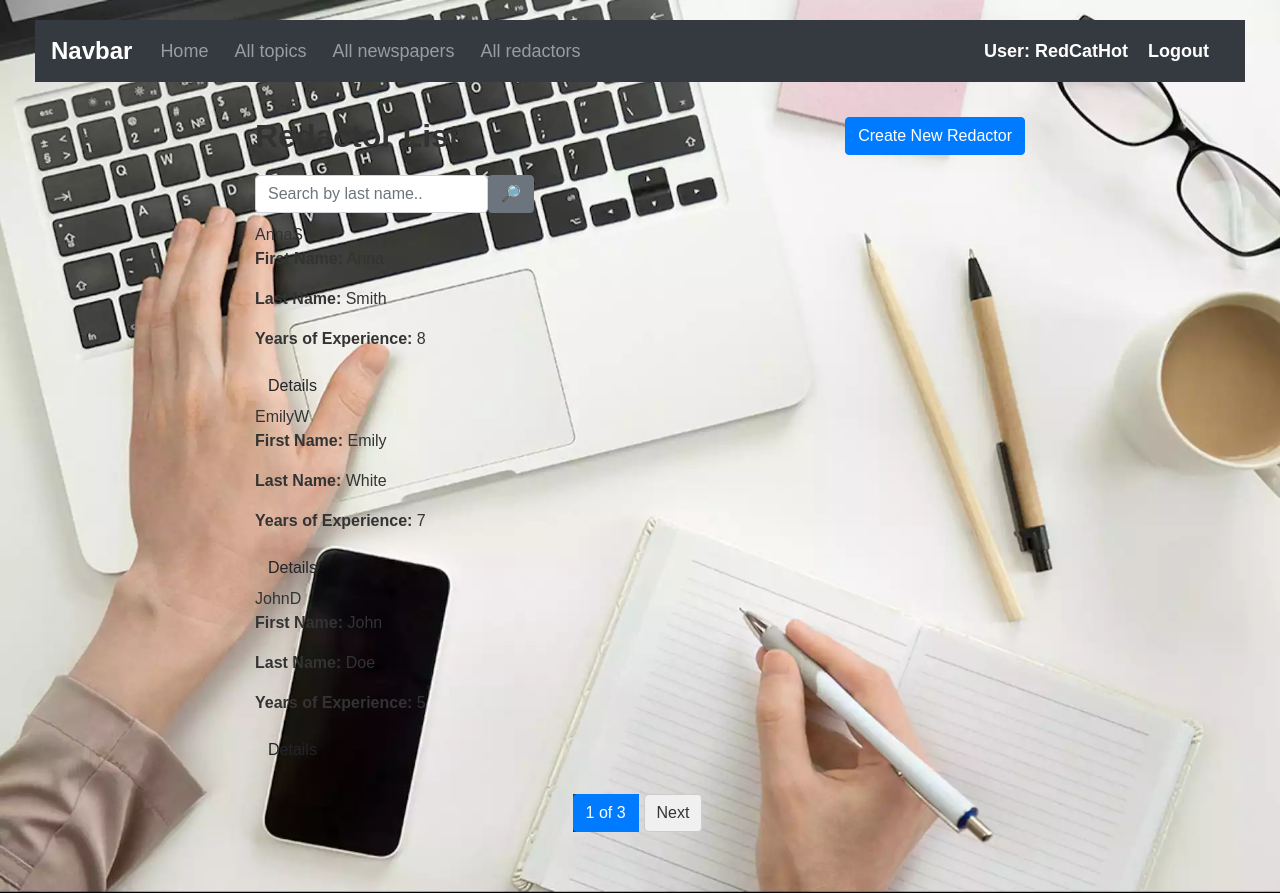
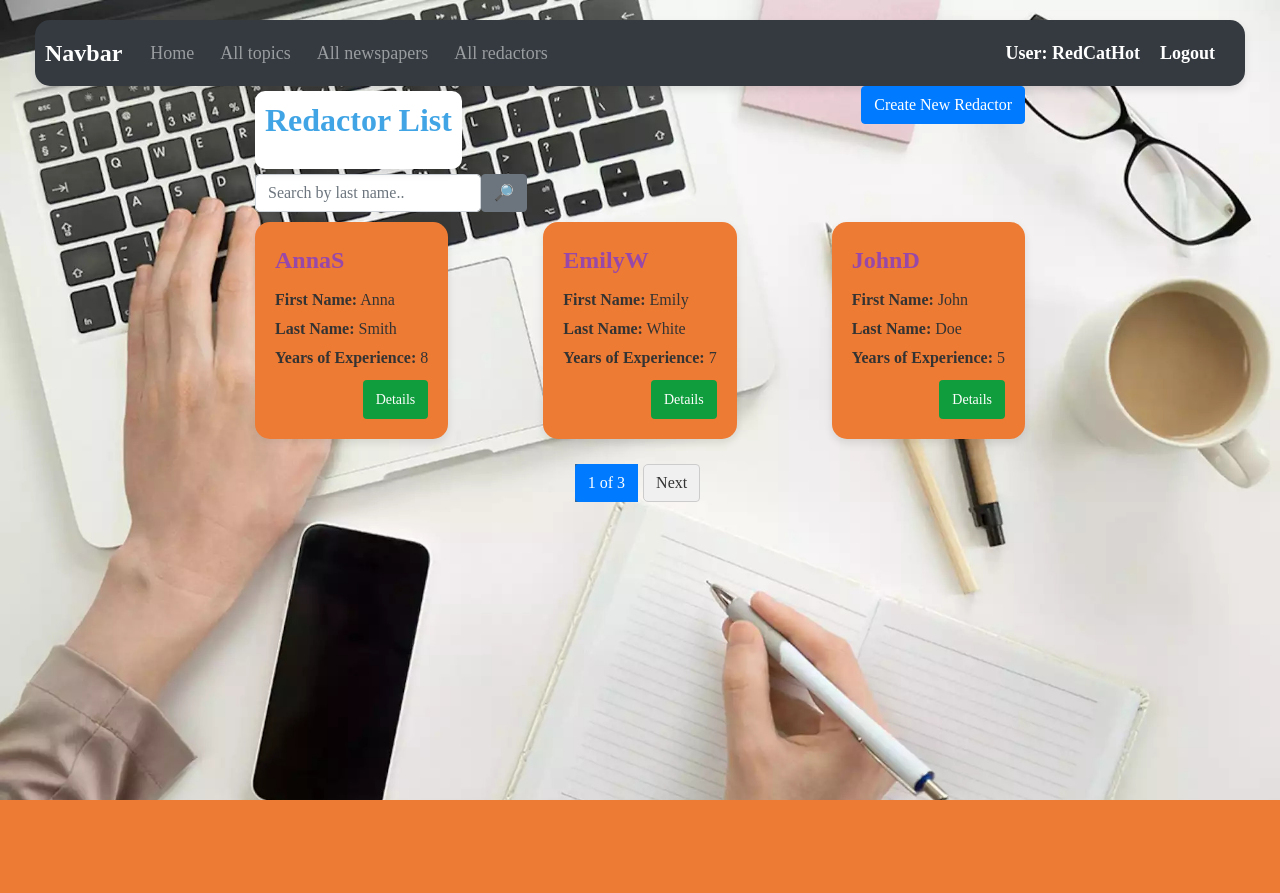
Before and after one commit to RedCatHot/newspaper_agency_projecty, a Django app: page /redactors/ in a window 1280 px wide. After the commit the page ends 800 px from the top, so only its background shows below. Run offline with Django 4.2, Linux system fonts and the light colour scheme; a user stored in the database is signed in; data comes from the database, SQL or seed files in the repository; some libraries are stand-ins or nearby versions.

Commit message:
Final style.css and edited html

```diff
--- a/static/css/styles.css
+++ b/static/css/styles.css
@@ -1,42 +1,56 @@
 body {
-  font-family: Arial, sans-serif;
-  background-color: #f8f8f8;
+  background-color: #f8f9fa;
+  color: #333;
+  font-family: Georgian, serif, Arial, sans-serif;
   margin: 0;
   padding: 0;
+}
+
+.container {
+  max-width: 800px;
+  margin: 0 auto;
+}
+
+.card,
+.topic-item,
+.publish-item,
+.topic-type-item,
+.navbar {
+  border-radius: 15px;
+  box-shadow: 0 4px 8px rgba(0, 0, 0, 0.1);
+  padding: 20px;
+  background-color: #fff;
 }
 
 .container-fluid {
   padding: 20px;
 }
 
-.row-sm-2 {
-  background-color: #f0f0f0;
-  min-width: 100vh;
-  margin-bottom: 15px;
-}
-
-.row-sm-10 {
-  padding: 20px;
-  min-width: 100vh;
-}
-
 h1 {
   font-size: 32px;
   margin-bottom: 20px;
+  color: #41a5e5;
 }
 
-.card {
-  border: 1px solid #ccc;
-  padding: 20px;
+h1.display-4 {
+  color: #000;
   margin-bottom: 20px;
 }
 
-.card h3 {
+p.lead {
+  color: #070202;
+  font-size: 1.2rem;
+}
+
+.card h3,
+.card-title {
   font-size: 24px;
   margin-bottom: 10px;
+  color: #109d3d;
 }
 
-.card p {
+.card p,
+.card-text {
   font-size: 16px;
 }
 
@@ -62,7 +76,7 @@ h1 {
 }
 
 .pagination .active {
-  background-color: #333;
+  background-color: #336699;
   color: #fff;
 }
 
@@ -71,43 +85,146 @@ h1 {
   margin: 20px 0;
 }
 
-body {
-    background-color: #f8f9fa;
-    color: #333;
-    font-family: Arial, sans-serif;
-  }
-
-.container {
-  max-width: 800px;
-  margin: 0 auto;
+.text-center {
+  text-align: center;
 }
 
-.card {
-  border-radius: 15px;
-  box-shadow: 0 4px 8px rgba(0, 0, 0, 0.1);
-  padding: 20px;
-  background-color: #fff;
+#full-screen-example {
+  width: 280px;
 }
 
-.display-4 {
-  color: #555;
+.topic-list-container,
+.publish-list-container,
+.topic-type-container {
+  display: flex;
+  flex-wrap: wrap;
+  justify-content: space-between;
 }
 
-.lead {
-  font-size: 1.2rem;
-  color: #888;
+.topic-item,
+.publish-item,
+.topic-type-item,
+.navbar {
+  background-color: #ee7b33;
 }
 
-.card-title {
-  font-size: 1.5rem;
-  color: #333;
-  margin-bottom: 15px;
+.topic-name,
+.topic-details a,
+.topic-publishes a,
+.publish-name {
+  color: #9748a9;
 }
 
-.card-text {
-  font-size: 2rem;
+.topic-name a,
+.topic-details a,
+.topic-publishes a,
+.topic-type-list-name a {
+  color: #000;
+}
+
+.topic-name,
+.publish-name,
+.topic-type-name {
+  font-size: 24px;
   font-weight: bold;
-  color: #ff6b6b;
+  margin-bottom: 10px;
+}
+
+.topic-details,
+.publish-details {
+  font-size: 16px;
+}
+
+.topic-publishes {
+  font-size: 16px;
+}
+
+.publish-details p {
+  margin: 5px 0;
+}
+
+.publish-buttons,
+.topic-type-buttons {
+  display: flex;
+  justify-content: flex-end;
+  margin-top: 10px;
+}
+
+.publish-buttons a,
+.topic-type-buttons a {
+  padding: 8px 12px;
+  border-radius: 4px;
+  text-decoration: none;
+  color: #fff;
+  cursor: pointer;
+  transition: background-color 0.2s;
+  font-size: 14px;
+  margin-left: 10px;
+}
+
+.btn-publish-details {
+  background-color: #109d3d;
+}
+
+.btn-publish-details:hover {
+  background-color: #e95e0d;
+}
+
+.btn-update {
+  background-color: #336699;
+}
+
+.btn-delete {
+  background-color: #cc2936;
+}
+
+.btn-update:hover,
+.btn-delete:hover {
+  background-color: #1b4966;
+}
+
+.navbar {
+  background-color: #693c1c;
+  width: 100%;
+  padding: 10px;
+  margin-bottom: 0;
+}
+
+.navbar-brand {
+  font-size: 24px;
+  font-weight: bold;
+  color: #336699;
+  text-decoration: none;
+  margin-right: 20px;
+}
+
+.navbar-nav .nav-link {
+  font-size: 18px;
+  color: #333;
+  margin-right: 10px;
+  text-decoration: none;
+}
+
+.navbar-nav .nav-link:hover {
+  color: #336699;
+}
+
+.navbar-nav .nav-item.active .nav-link {
+  color: #336699;
+}
+
+.form-inline .navbar-brand {
+  font-size: 18px;
+  color: #fff;
+  text-decoration: none;
+}
+
+.form-inline .navbar-brand:hover {
+  color: #336699;
+}
+
+.search {
+  margin-bottom: 10px;
 }
 
 .mt-5 {
@@ -126,223 +243,41 @@ body {
   padding: 0 15px;
 }
 
-.text-center {
-  text-align: center;
+.mt-4 {
+  display: inline-block;
+  background-color: #f8f8f8;
+  position: relative;
+  padding: 0 5px;
+  color: #cb0c2f;
 }
 
-.lead {
-  font-size: 1.2rem;
-  color: #888;
+.mt-4::before {
+  content: '';
+  position: absolute;
+  top: 50%;
+  left: 0;
+  right: 0;
+  height: 1px;
+  background-color: #f3722c;
+  z-index: -1;
 }
 
-#full-screen-example {
-  width: 280px;
+.h1-wrapper {
+  background-color: #fff;
+  padding: 10px;
+  border-radius: 10px;
+  box-shadow: 0 4px 8px rgba(0, 0, 0, 0.1);
+  display: inline-block;
+  height: auto;
+  margin-top: 5px;
+  margin-bottom: 5px;
 }
 
-.dish-list-container {
-  display: flex;
-  flex-wrap: wrap;
-  justify-content: space-between;
+.col-md-6 p,
+.col-md-12 p {
+  color: #000 !important;
 }
 
-.dish-item {
-  width: calc(33.33% - 20px);
-  margin-bottom: 20px;
-  background-color: #DBCDA8;
-  padding: 20px;
-  border-radius: 5px;
+.col-md-12 h3 {
+  color: #000 !important;
 }
-
-.dish-name {
-  font-size: 24px;
-  font-weight: bold;
-  margin-bottom: 10px;
-}
-
-.dish-name a {
-  color: #000;
-}
-
-.dish-details {
-  font-size: 16px;
-}
-
-.dish-details a {
-  color: #000;
-}
-
-.dish-cooks {
-  font-size: 16px;
-}
-
-.dish-cooks a {
-  display: block;
-  margin-bottom: 5px;
-  text-decoration: none;
-  color: #000;
-}
-
-.dish-cooks a:hover {
-  text-decoration: underline;
-}
-
-.cook-list-container {
-  display: flex;
-  flex-wrap: wrap;
-  justify-content: space-between;
-}
-
-.cook-item {
-  width: calc(33.33% - 20px);
-  background-color: #DBCDA8;
-  border: 1px solid #dcdcdc;
-  border-radius:5px;
-  padding: 20px;
-  box-shadow: 0 4px 8px rgba(0, 0, 0, 0.1);
-  display: flex;
-  flex-direction: column;
-}
-
-.cook-name {
-  font-size: 24px;
-  font-weight: bold;
-  margin-bottom: 10px;
-}
-
-.cook-details {
-  overflow: auto;
-  flex-grow: 1;
-}
-
-.cook-details p {
-  margin: 5px 0;
-}
-
-.cook-buttons {
-  display: flex;
-  justify-content: flex-end;
-  margin-top: 10px;
-}
-
-.cook-buttons a {
-  padding: 8px 12px;
-  border-radius: 4px;
-  text-decoration: none;
-  color: #ffffff;
-  cursor: pointer;
-  transition: background-color 0.2s;
-  font-size: 14px;
-  margin-left: 10px;
-}
-
-.btn-cook-details {
-  background-color: #4285F4;
-}
-
-.btn-cook-details:hover {
-  background-color: #357ae8;
-}
-
-.dish-type-container {
-  display: flex;
-  flex-wrap: wrap;
-  justify-content: space-between;
-}
-
-.dish-type-item {
-  width: calc(33.33% - 20px);
-  margin-bottom: 20px;
-  background-color: #DBCDA8;
-  padding: 20px;
-  border-radius: 5px;
-  display: flex;
-  flex-direction: column;
-  justify-content: space-between;
-}
-
-.dish-type-name {
-  font-size: 24px;
-  font-weight: bold;
-  margin-bottom: 10px;
-}
-
-.dish-type-list-name {
-  font-size: 16px;
-  flex-grow: 1;
-}
-
-.dish-type-list-name a {
-  color: #000;
-}
-
-.dish-type-buttons {
-  display: flex;
-  justify-content: flex-end;
-  margin-top: 10px;
-}
-
-.dish-type-buttons a {
-  padding: 8px 12px;
-  border-radius: 4px;
-  text-decoration: none;
-  color: #ffffff;
-  cursor: pointer;
-  transition: background-color 0.2s;
-  font-size: 14px;
-  margin-left: 10px;
-}
-
-.btn-update {
-  background-color: #4285F4;
-}
-
-.btn-delete {
-  background-color: #DC3545;
-}
-
-.btn-update:hover,
-.btn-delete:hover {
-  background-color: #357ae8;
-}
-
-.navbar {
-  background-color: #ccc;
-  width: 100%;
-}
-
-.navbar-brand {
-  font-size: 24px;
-  font-weight: bold;
-  color: #007bff;
-  text-decoration: none;
-  margin-right: 20px;
-}
-
-.navbar-nav .nav-link {
-  font-size: 18px;
-  color: #333;
-  margin-right: 10px;
-  text-decoration: none;
-}
-
-.navbar-nav .nav-link:hover {
-  color: #007bff;
-}
-
-.navbar-nav .nav-item.active .nav-link {
-  color: #007bff;
-}
-
-.form-inline .navbar-brand {
-  font-size: 18px;
-  color: #fff;
-  text-decoration: none;
-}
-
-.form-inline .navbar-brand:hover {
-  color: #007bff;
-}
-
-.search {
-  margin-bottom: 10px;
-}
--- a/templates/agency/index.html
+++ b/templates/agency/index.html
@@ -5,7 +5,9 @@
 <div class="container">
   <div class="row">
     <div class="col-md-8 mx-auto text-center">
-      <h1 class="display-4 mt-5">Newspaper Agency</h1>
+      <div class="h1-wrapper">
+        <h1 class="display-4 mt-5">Newspaper Agency</h1>
+      </div>
       <p class="lead">Agency Content</p>
     </div>
   </div>
```
Also changed, not shown: templates/agency/newspaper_detail.html (+9 -6 lines), templates/agency/redactor_detail.html (+5 -3 lines).
